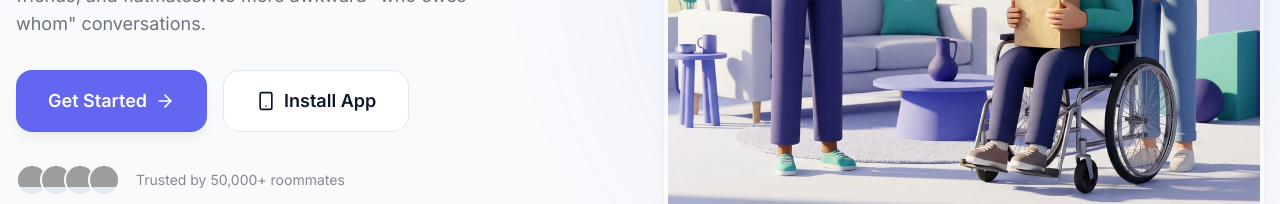
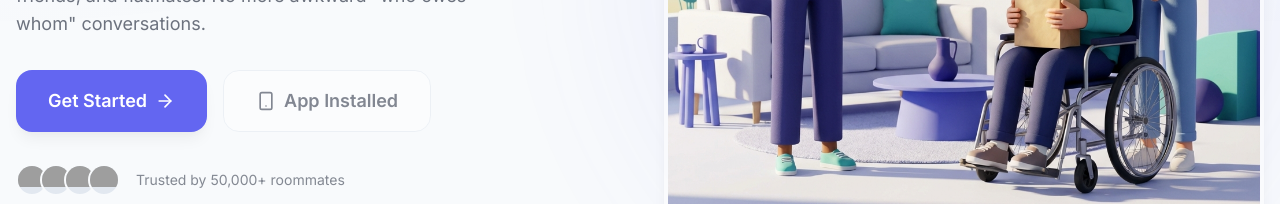
Before and after one commit to gudduabhinav/roommate-expense-split, a Next.js app: page / in a window 1280 px wide. Shown: the part 523-727 px from the top of the page. Built offline with nearby package versions, Linux system fonts and the light colour scheme; grey boxes are pictures that could not be loaded.

Commit message:
UI: Remove logo from auth page and fix PWA install button functionality

```diff
--- a/app/auth/page.tsx
+++ b/app/auth/page.tsx
@@ -63,12 +63,9 @@ export default function AuthPage() {
 
             <Link
                 href="/"
-                className="absolute top-8 left-8 flex items-center gap-2 group transition-all"
+                className="absolute top-8 left-8 p-3 bg-white dark:bg-slate-800 rounded-full shadow-lg text-foreground/60 hover:text-primary transition-all hover:scale-110 active:scale-95"
             >
-                <div className="w-8 h-8 bg-gradient-to-br from-primary to-secondary rounded-lg flex items-center justify-center text-white shadow-md group-hover:rotate-6 transition-transform">
-                    <Wallet size={18} strokeWidth={2.5} />
-                </div>
-                <span className="font-bold font-poppins text-primary opacity-60 group-hover:opacity-100 transition-opacity">SplitSmart</span>
+                <ArrowLeft size={24} />
             </Link>
 
             <div className="w-full max-w-md bg-white dark:bg-slate-900 rounded-[2.5rem] p-8 md:p-12 card-shadow border border-slate-100 dark:border-slate-800 animate-in fade-in zoom-in duration-500">
--- a/app/page.tsx
+++ b/app/page.tsx
@@ -1,9 +1,47 @@
+"use client";
+
+import { useState, useEffect } from "react";
 import Image from "next/image";
 import Link from "next/link";
 import { ArrowRight, Users, Zap, ShieldCheck, Smartphone } from "lucide-react";
 import { Navbar } from "@/components/layout/navbar";
 
 export default function Home() {
+  const [deferredPrompt, setDeferredPrompt] = useState<any>(null);
+  const [isInstallable, setIsInstallable] = useState(false);
+
+  useEffect(() => {
+    const handleBeforeInstallPrompt = (e: any) => {
+      // Prevent the mini-infobar from appearing on mobile
+      e.preventDefault();
+      // Stash the event so it can be triggered later.
+      setDeferredPrompt(e);
+      // Update UI notify the user they can install the PWA
+      setIsInstallable(true);
+    };
+
+    window.addEventListener('beforeinstallprompt', handleBeforeInstallPrompt);
+
+    return () => {
+      window.removeEventListener('beforeinstallprompt', handleBeforeInstallPrompt);
+    };
+  }, []);
+
+  const handleInstallClick = async () => {
+    if (!deferredPrompt) return;
+
+    // Show the install prompt
+    deferredPrompt.prompt();
+
+    // Wait for the user to respond to the prompt
+    const { outcome } = await deferredPrompt.userChoice;
+    console.log(`User response to the install prompt: ${outcome}`);
+
+    // We've used the prompt, and can't use it again, throw it away
+    setDeferredPrompt(null);
+    setIsInstallable(false);
+  };
+
   return (
     <div className="flex flex-col min-h-screen">
       <Navbar />
@@ -28,8 +66,13 @@ export default function Home() {
               >
                 Get Started <ArrowRight size={20} />
               </Link>
-              <button className="bg-white dark:bg-slate-800 text-foreground px-8 py-4 rounded-2xl font-semibold text-lg border border-slate-200 dark:border-slate-700 flex items-center gap-2 hover:bg-slate-50 dark:hover:bg-slate-700 transition-colors">
-                <Smartphone size={20} /> Install App
+
+              {/* Install Button - only show if installable or as a fallback */}
+              <button
+                onClick={handleInstallClick}
+                className={`bg-white dark:bg-slate-800 text-foreground px-8 py-4 rounded-2xl font-semibold text-lg border border-slate-200 dark:border-slate-700 flex items-center gap-2 hover:bg-slate-50 dark:hover:bg-slate-700 transition-all active:scale-95 ${!isInstallable ? 'opacity-50 cursor-not-allowed' : 'card-shadow hover:scale-105'}`}
+              >
+                <Smartphone size={20} /> {isInstallable ? 'Install App' : 'App Installed'}
               </button>
             </div>
 
```
